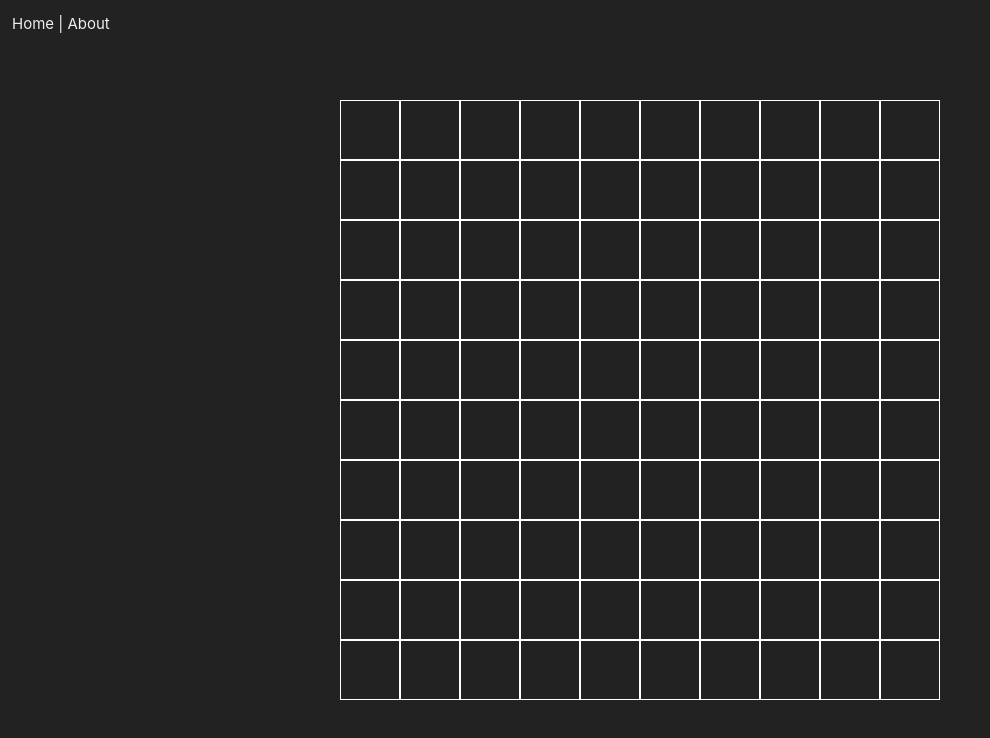
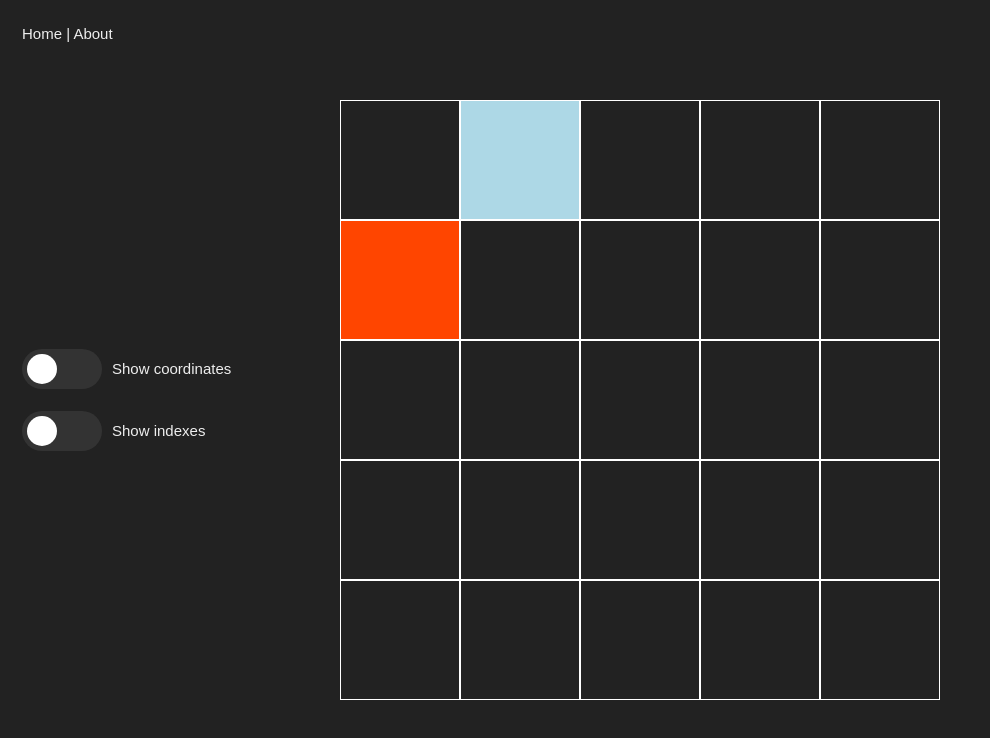
Before and after one commit to NicoloCavalli95horses/a-pathfinder, a Vue app: page / in a window 1280 px wide. Shown: the top 738 px of the page, without its empty margins (0-990 px from the left). Built offline with nearby package versions, Linux system fonts and the light colour scheme.

Commit message:
implemented toggle buttons, calculated positions of every cells

```diff
--- a/src/App.vue
+++ b/src/App.vue
@@ -13,7 +13,7 @@
 <style scoped lang="scss">
 nav {
   position: fixed;
-  top: 12px;
-  left: 12px;
+  top: 22px;
+  left: 22px;
 }
 </style>
--- a/src/assets/base.css
+++ b/src/assets/base.css
@@ -1,8 +1,9 @@
 /* color palette from <https://github.com/vuejs/theme> */
 :root {
-    --color-text: #eee;
-    --color-primary: #800;
-    --color-background: #222;
+  --color-text: #eee;
+  --color-primary: lightblue;
+  --color-secondary: orangered;
+  --color-background: #222;
 }
 
 *,
@@ -12,29 +13,15 @@
   margin: 0;
   padding: 0;
   font-weight: normal;
+  user-select: none;
 }
 
 body {
   color: var(--color-text);
   background: var(--color-background);
   line-height: 1.6;
-  font-family:
-    Inter,
-    -apple-system,
-    BlinkMacSystemFont,
-    'Segoe UI',
-    Roboto,
-    Oxygen,
-    Ubuntu,
-    Cantarell,
-    'Fira Sans',
-    'Droid Sans',
-    'Helvetica Neue',
-    sans-serif;
+  font-family: Ubuntu, sans-serif;
   font-size: 15px;
-  text-rendering: optimizeLegibility;
-  -webkit-font-smoothing: antialiased;
-  -moz-osx-font-smoothing: grayscale;
 }
 
 a {
--- a/src/assets/main.css
+++ b/src/assets/main.css
@@ -1 +1,14 @@
 @import './base.css';
+
+.t-22 {
+  margin-top: 22px;
+}
+.b-22 {
+  margin-bottom: 22px;
+}
+.l-22 {
+  margin-left: 22px;
+}
+.r-22 {
+  margin-right: 22px;
+}
--- a/src/components/Board.vue
+++ b/src/components/Board.vue
@@ -1,7 +1,25 @@
 <template>
   <div class="wrapper">
-    <template v-for="i in size" :key="i">
-      <div v-for="j in size" :key="j" class="cell" />
+    <template v-for="(n,i) in size" :key="n">
+      <div
+        :ref="el => cells_ref[i.toString() + j.toString()] = el"
+        v-for="(m, j) in size"
+        :key="m"
+        class="cell"
+        :class="{
+          'start' : start_cell == i.toString() + j.toString(),
+          'end' : end_cell == i.toString() + j.toString()
+          }"
+      >
+      <div v-if="Object.keys(cells_rect).length && show_coordinates" class="info">
+        <span>x:{{ cells_rect[i.toString() + j.toString()].x / 10 }}</span>
+        <span>y:{{ cells_rect[i.toString() + j.toString()].y / 10 }}</span>
+      </div>
+      <div v-if="show_indexes" class="info">
+        <span>{{ i }}</span>
+        <span>{{ j }}</span>
+      </div>
+      </div>
     </template>
   </div>
 </template>
@@ -10,8 +28,40 @@
 //===========================
 // Imports
 //===========================
+import {
+  ref,
+  reactive,
+  nextTick,
+  onMounted,
+} from "vue";
+
+//===========================
+// Props
+//===========================
 const props = defineProps({
   size: Number,
+  show_coordinates: Boolean,
+  show_indexes: Boolean,
+})
+
+//===========================
+// Consts
+//===========================
+const cells_ref  = reactive({});
+const cells_rect = reactive({});
+
+const start_cell = ref('01');
+const end_cell = ref('10');
+
+//===========================
+// Life cycle
+//===========================
+onMounted(() => {
+  nextTick(() => {
+    for ( const [i, cell] of Object.entries( cells_ref ) ) {
+      cells_rect[i] = cell.getBoundingClientRect();
+    }
+  })
 })
 
 </script>
@@ -28,6 +78,20 @@ const props = defineProps({
     width: calc( 100% / v-bind('props.size'));
     height: calc( 100% / v-bind('props.size'));
     border: 1px solid white;
+    &.start {
+      background-color: var(--color-primary);
+    }
+    &.end {
+      background-color: var(--color-secondary);
+    }
+    .info {
+      display: grid;
+      place-content: center;
+      width: 100%;
+      height: 100%;
+      font-family: monospace;
+      font-size: 12px;
+    }
   }
 }
 </style>
--- /dev/null
+++ b/src/components/Toggle.vue
@@ -0,0 +1,61 @@
+<template>
+  <div class="wrapper">
+    <div class="dot-box" @click="() => { active = !active; emit('update') }">
+      <div class="dot" :class="{ 'active' : active }" :style="{ 'left' : active ? '50%' : '0%' }"></div>
+    </div>
+      <slot />
+  </div>
+</template>
+
+<script setup>
+//===========================
+// Imports
+//===========================
+import { ref } from "vue";
+
+//===========================
+// Props
+//===========================
+const emit = defineEmits(['update']);
+
+//===========================
+// Consts
+//===========================
+const active = ref( false );
+
+//===========================
+// Life cycle
+//===========================
+</script>
+
+<style lang="scss" scoped>
+$w: 40px;
+$p: 5px;
+.wrapper {
+  width: max-content;
+  display: flex;
+  align-items: center;
+  .dot-box {
+    width: calc(2*$w);
+    height: $w;
+    background-color: #333;
+    border-radius: calc(2*$w);
+    position: relative;
+    cursor: pointer;
+    margin-right: 10px;
+    .dot {
+      position: absolute;
+      top: 0%;
+      height: calc(100% - ($p *2));
+      width: calc(50% - ($p *2));
+      margin: $p;
+      background: #fff;
+      border-radius: 50%;
+      transition-duration: 400ms;
+      &.active {
+        background-color: var(--color-primary);
+      }
+    }
+  }
+}
+</style>
--- a/src/views/AboutView.vue
+++ b/src/views/AboutView.vue
@@ -1,8 +1,19 @@
 <template>
   <div class="wrapper">
     <h2>Project description</h2>
-    <p>Lorem ipsum dolor sit amet consectetur, adipisicing elit. Numquam, suscipit ab nesciunt pariatur voluptate delectus. Animi, commodi architecto vero itaque, quia nemo ea maiores expedita a temporibus aut dignissimos deserunt.
-    Quidem, consectetur. Est quidem dolor harum dignissimos omnis vel fugit vero facilis itaque, fugiat consequatur incidunt ipsam officia accusantium repellendus iure id autem architecto laboriosam. Reiciendis rerum voluptatem officiis dolorum?</p>
+    <p>Three main variables are considered in computing the shortest path:
+      <ul>
+        <li>
+          <code>G:</code> distance from the start node to the current node
+        </li>
+        <li>
+          <code>H:</code> distance from the current node to the target node (destination). It's an optimistic measure that does not consider obstacles
+        </li>
+        <li>
+          <code>F: G + H</code> The lower the F cost for a step, the more attractive is
+        </li>
+      </ul>
+</p>
   </div>
 </template>
 
@@ -17,5 +28,8 @@
   transform: translate(-50%, -50%);
   width: 600px;
   height: 600px;
+  ul {
+    margin-left: 22px;
+  }
 }
 </style>
--- a/src/views/HomeView.vue
+++ b/src/views/HomeView.vue
@@ -1,16 +1,40 @@
 
 <template>
+  <aside>
+    <Toggle @update="show.coordinates = !show.coordinates">
+      {{show.coordinates ? 'Hide coordinates' : 'Show coordinates'}}
+    </Toggle>
+    <Toggle class="t-22" @update="show.indexes = !show.indexes">
+      {{show.indexes ? 'Hide indexes' : 'Show indexes'}}
+    </Toggle>
+  </aside>
   <div class="chessboard-wrapper">
-    <Board :size="10" />
+    <Board
+     :size="5"
+     :show_coordinates="show.coordinates"
+     :show_indexes="show.indexes"
+    />
   </div>
 </template>
 
 <script setup>
-import Board from '../components/Board.vue';
-
 //===========================
 // Imports
 //===========================
+import Toggle from '../components/Toggle.vue';
+import Board from '../components/Board.vue';
+
+import { reactive } from 'vue';
+
+//===========================
+// Consts
+//===========================
+const show = reactive({
+  indexes: false,
+  coordinates: false,
+});
+
+
 </script>
 
 <style lang="scss" scoped>
@@ -22,5 +46,12 @@ import Board from '../components/Board.vue';
   width: 600px;
   height: 600px;
 }
+aside {
+  position: fixed;
+  left: 22px;
+  top: 50%;
+  transform: translate(0, -50%);
+  width: 100%;
+}
 
 </style>
```
Also changed, not shown: src/assets/logo.svg (deleted).
